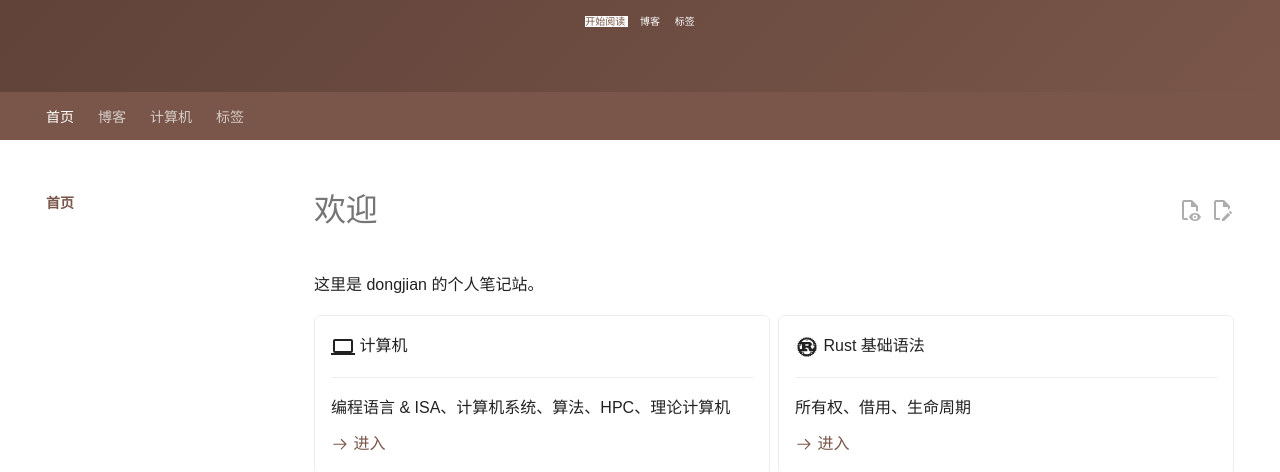
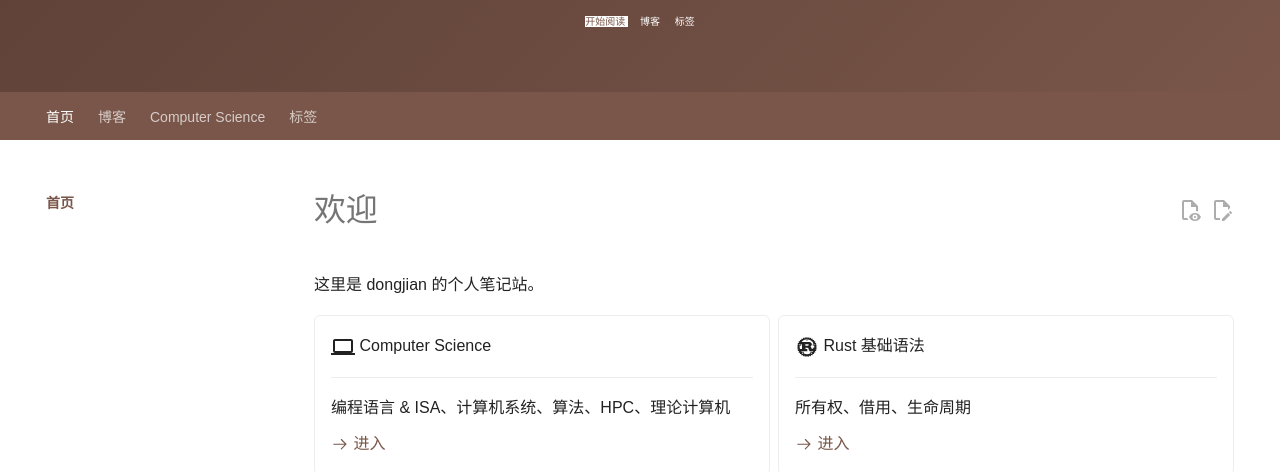
Before and after one commit to Griffindorr/profile, an MkDocs documentation site: the page built from docs/index.md, in a window 1280 px wide and 1087 px high. Shown: the part 215-687 px from the top of the window. Built offline with MkDocs 1.6.1 and Material for MkDocs 9.7.7, drawn with Linux system fonts in a browser that asks for light colours; comment, search, counter and statistics services are not loaded; a style sheet for code colours, icons or effects is not loaded.

Commit message:
revise tags

```diff
--- a/docs/index.md
+++ b/docs/index.md
@@ -4,7 +4,7 @@
 
 <div class="grid cards" markdown>
 
--   :material-laptop:{ .lg .middle } __计算机__
+-   :material-laptop:{ .lg .middle } __Computer Science__
 
     ---
 
--- a/mkdocs.yml
+++ b/mkdocs.yml
@@ -195,7 +195,7 @@ nav:
       - index.md
   - 博客:
       - blog/index.md
-  - 计算机:
+  - Computer Science:
       - cs/index.md
       - Rust:
           - 基础语法: cs/rust/basic.md
```
Also changed, not shown: docs/cs/index.md (+1 -1 lines).
